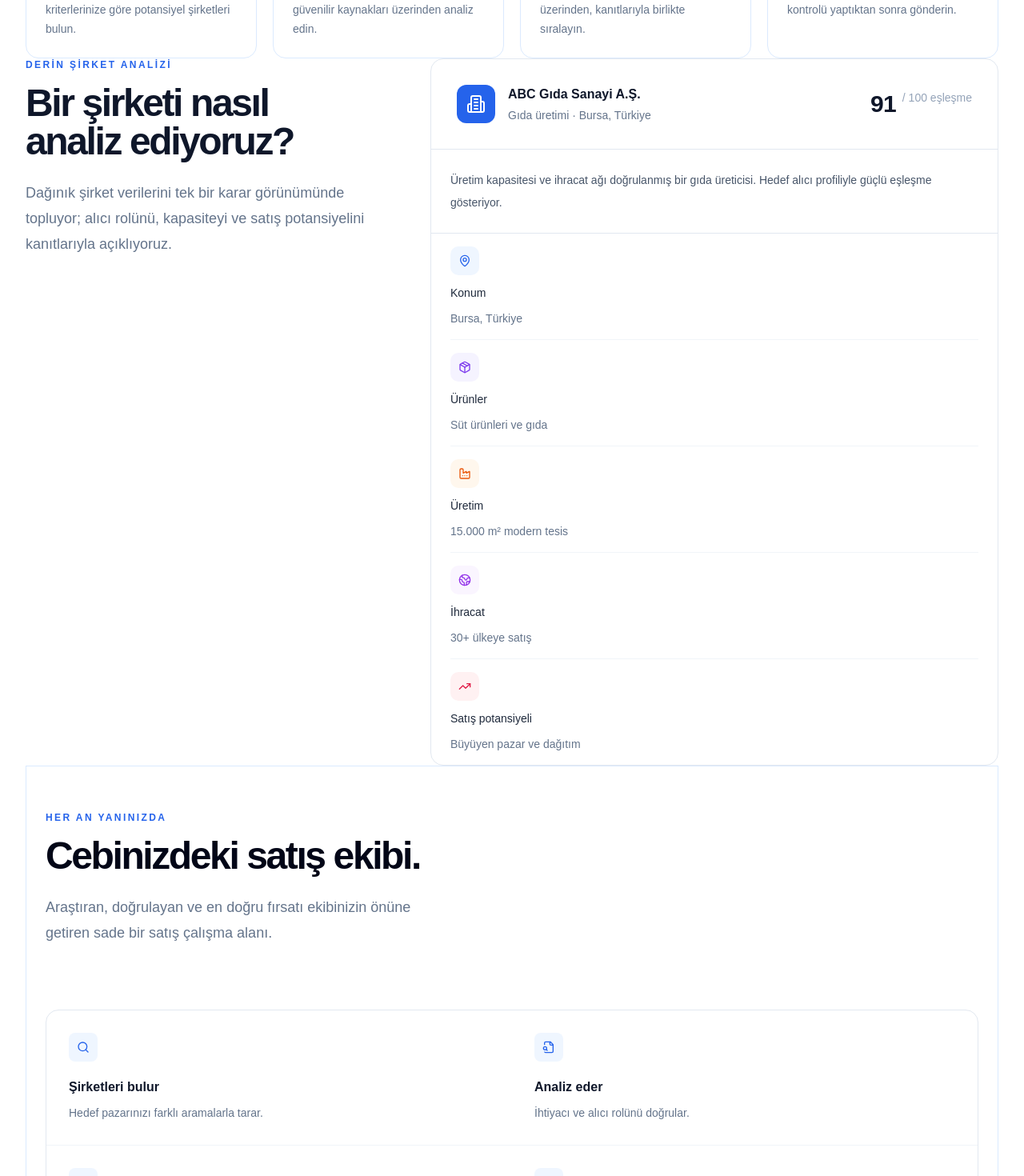
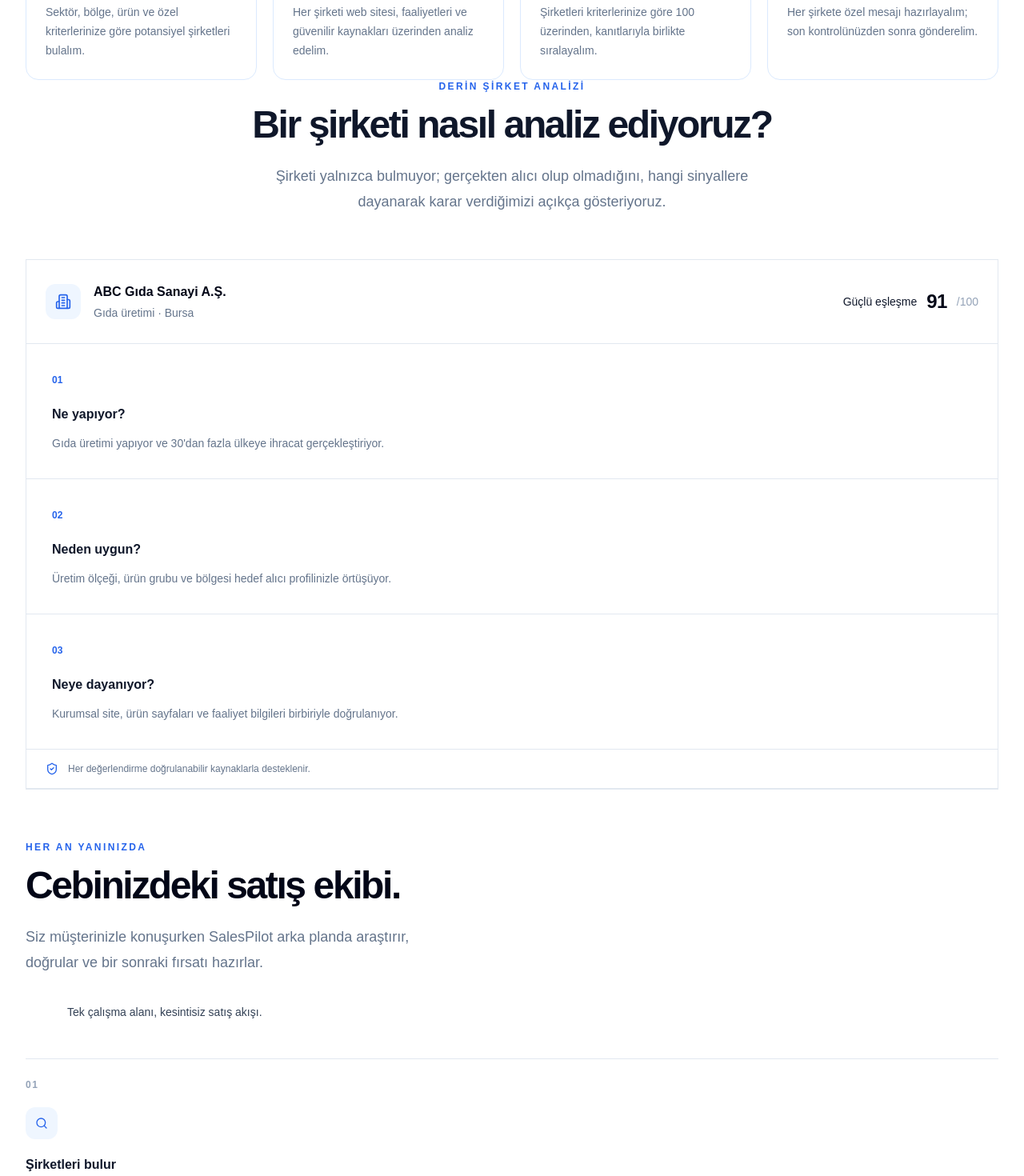
Before and after one commit to kerimelmalii/salespilot, a Next.js app: page / in a window 1280 px wide. Shown: the part 1260-2730 px from the top of the page at 80% size. Built offline with nearby package versions, Linux system fonts and the light colour scheme.

Commit message:
Simplify landing page product story

```diff
--- a/app/page.tsx
+++ b/app/page.tsx
@@ -858,8 +858,8 @@ export default function Home() {
           <div className="mb-6 inline-flex items-center gap-2 rounded-full border border-blue-900/10 bg-white px-3 py-1.5 text-xs font-medium text-blue-900 shadow-sm">
             <span className="h-2 w-2 rounded-full bg-blue-500" /> Yapay zekâ destekli B2B satış zekâsı
           </div>
-          <h1 className="max-w-3xl text-5xl font-semibold leading-[1.02] tracking-[-0.055em] sm:text-6xl lg:text-[76px]">
-            Daha çok şirket değil, <span className="text-[#2563eb]">doğru müşteri.</span>
+          <h1 className="max-w-3xl text-5xl font-semibold leading-[1.02] tracking-[-0.055em] sm:text-6xl lg:text-[72px]">
+            Ekibiniz araştırmaya değil, <span className="text-[#2563eb]">satışa zaman ayırsın.</span>
           </h1>
           <p className="mt-7 max-w-xl text-lg leading-8 text-slate-600">
             SalesPilot hedef pazarınızı tarar, gerçek alıcıları doğrular ve ekibinizin harekete geçebileceği nitelikli fırsatlara dönüştürür.
--- a/components/product-story.tsx
+++ b/components/product-story.tsx
@@ -1,32 +1,18 @@
 import {
   BarChart3,
   Building2,
-  CalendarDays,
-  Factory,
   FileSearch,
-  Globe2,
   Mail,
-  MapPin,
-  Package,
   Search,
   Send,
-  TrendingUp,
-  UsersRound,
+  ShieldCheck,
 } from "lucide-react";
 
 const steps = [
-  { number: "01", icon: Search, title: "Tara", text: "Sektör, bölge, ürün ve özel kriterlerinize göre potansiyel şirketleri bulun." },
-  { number: "02", icon: FileSearch, title: "Araştır", text: "Her şirketi web sitesi, faaliyetleri ve güvenilir kaynakları üzerinden analiz edin." },
-  { number: "03", icon: BarChart3, title: "Puanla", text: "Şirketleri kriterlerinize göre 100 üzerinden, kanıtlarıyla birlikte sıralayın." },
-  { number: "04", icon: Mail, title: "İletişime geç", text: "Her şirkete özel mesajı hazırlayın; son kontrolü yaptıktan sonra gönderin." },
-];
-
-const analysisSignals = [
-  { icon: MapPin, title: "Konum", text: "Bursa, Türkiye", tone: "blue" },
-  { icon: Package, title: "Ürünler", text: "Süt ürünleri ve gıda", tone: "purple" },
-  { icon: Factory, title: "Üretim", text: "15.000 m² modern tesis", tone: "orange" },
-  { icon: Globe2, title: "İhracat", text: "30+ ülkeye satış", tone: "violet" },
-  { icon: TrendingUp, title: "Satış potansiyeli", text: "Büyüyen pazar ve dağıtım", tone: "rose" },
+  { number: "01", icon: Search, title: "Tarayalım", text: "Sektör, bölge, ürün ve özel kriterlerinize göre potansiyel şirketleri bulalım." },
+  { number: "02", icon: FileSearch, title: "Araştıralım", text: "Her şirketi web sitesi, faaliyetleri ve güvenilir kaynakları üzerinden analiz edelim." },
+  { number: "03", icon: BarChart3, title: "Puanlayalım", text: "Şirketleri kriterlerinize göre 100 üzerinden, kanıtlarıyla birlikte sıralayalım." },
+  { number: "04", icon: Mail, title: "İletişime geçelim", text: "Her şirkete özel mesajı hazırlayalım; son kontrolünüzden sonra gönderelim." },
 ];
 
 const assistantFeatures = [
@@ -55,55 +41,49 @@ export function ProductStory() {
         </div>
       </section>
 
-      <section className="grid items-start gap-12 lg:grid-cols-[.75fr_1.25fr] lg:gap-20">
-        <div className="lg:pt-8">
+      <section>
+        <div className="mx-auto max-w-3xl text-center">
           <p className="text-xs font-semibold uppercase tracking-[.2em] text-blue-600">Derin şirket analizi</p>
           <h2 className="mt-4 text-4xl font-semibold tracking-[-.05em] sm:text-5xl">Bir şirketi nasıl analiz ediyoruz?</h2>
-          <p className="mt-6 max-w-lg text-lg leading-8 text-slate-500">Dağınık şirket verilerini tek bir karar görünümünde topluyor; alıcı rolünü, kapasiteyi ve satış potansiyelini kanıtlarıyla açıklıyoruz.</p>
+          <p className="mx-auto mt-6 max-w-2xl text-lg leading-8 text-slate-500">Şirketi yalnızca bulmuyor; gerçekten alıcı olup olmadığını, hangi sinyallere dayanarak karar verdiğimizi açıkça gösteriyoruz.</p>
         </div>
-        <div className="overflow-hidden rounded-2xl border border-slate-200 bg-white shadow-[0_28px_80px_-56px_rgba(37,99,235,.5)]">
-          <div className="flex flex-col gap-5 border-b border-slate-200 p-6 sm:flex-row sm:items-center sm:justify-between sm:p-8">
+        <div className="mt-14 overflow-hidden rounded-[1.75rem] border border-slate-200 bg-white shadow-[0_30px_90px_-65px_rgba(15,23,42,.45)]">
+          <div className="flex flex-col gap-6 px-6 py-7 sm:flex-row sm:items-center sm:justify-between sm:px-9">
             <div className="flex items-center gap-4">
-              <span className="grid h-12 w-12 shrink-0 place-items-center rounded-xl bg-blue-600 text-white"><Building2 className="h-6 w-6"/></span>
-              <div><h3 className="font-semibold text-slate-900">ABC Gıda Sanayi A.Ş.</h3><p className="mt-1 text-sm text-slate-500">Gıda üretimi · Bursa, Türkiye</p></div>
+              <span className="grid h-11 w-11 shrink-0 place-items-center rounded-xl bg-blue-50 text-blue-600"><Building2 className="h-5 w-5"/></span>
+              <div><h3 className="font-semibold text-slate-950">ABC Gıda Sanayi A.Ş.</h3><p className="mt-1 text-sm text-slate-500">Gıda üretimi · Bursa</p></div>
             </div>
-            <div className="flex items-baseline gap-2 sm:text-right"><strong className="text-3xl font-semibold tracking-tight text-emerald-600">91</strong><span className="text-sm text-slate-400">/ 100 eşleşme</span></div>
+            <div className="flex items-center gap-3"><span className="h-2 w-2 rounded-full bg-emerald-500"/><span className="text-sm font-medium text-emerald-700">Güçlü eşleşme</span><strong className="ml-2 text-2xl tracking-tight text-slate-950">91</strong><span className="text-sm text-slate-400">/100</span></div>
           </div>
-          <p className="px-6 py-6 text-sm leading-7 text-slate-600 sm:px-8">Üretim kapasitesi ve ihracat ağı doğrulanmış bir gıda üreticisi. Hedef alıcı profiliyle güçlü eşleşme gösteriyor.</p>
-          <div className="border-t border-slate-200 px-6 sm:px-8">
-            {analysisSignals.map(({icon: Icon, title, text, tone}) => (
-              <div key={title} className="grid grid-cols-[2.5rem_1fr] items-center gap-3 border-b border-slate-100 py-4 last:border-0 sm:grid-cols-[2.5rem_10rem_1fr]">
-                <span className={`analysis-tone analysis-tone-${tone}`}><Icon className="h-4 w-4"/></span>
-                <h4 className="text-sm font-medium text-slate-800">{title}</h4>
-                <p className="col-start-2 text-sm text-slate-500 sm:col-start-auto sm:text-right">{text}</p>
+          <div className="grid border-t border-slate-200 md:grid-cols-3">
+            {[["01", "Ne yapıyor?", "Gıda üretimi yapıyor ve 30'dan fazla ülkeye ihracat gerçekleştiriyor."], ["02", "Neden uygun?", "Üretim ölçeği, ürün grubu ve bölgesi hedef alıcı profilinizle örtüşüyor."], ["03", "Neye dayanıyor?", "Kurumsal site, ürün sayfaları ve faaliyet bilgileri birbiriyle doğrulanıyor."]].map(([number, title, text], index) => (
+              <div key={number} className={`p-6 sm:p-8 ${index < 2 ? "border-b border-slate-200 md:border-b-0 md:border-r" : ""}`}>
+                <span className="text-xs font-semibold tracking-[.14em] text-blue-600">{number}</span>
+                <h4 className="mt-5 font-semibold text-slate-900">{title}</h4>
+                <p className="mt-3 text-sm leading-6 text-slate-500">{text}</p>
               </div>
             ))}
           </div>
+          <div className="flex items-center gap-3 border-t border-slate-200 bg-slate-50/70 px-6 py-4 text-xs text-slate-500 sm:px-9"><ShieldCheck className="h-4 w-4 text-blue-600"/> Her değerlendirme doğrulanabilir kaynaklarla desteklenir.</div>
         </div>
       </section>
 
-      <section className="grid items-center gap-12 rounded-[2rem] border border-blue-100 bg-[#f6f9ff] px-6 py-14 sm:px-10 lg:grid-cols-[.8fr_1.2fr] lg:gap-20 lg:p-14">
+      <section className="grid gap-12 border-y border-slate-200 py-16 lg:grid-cols-[.8fr_1.2fr] lg:items-center lg:gap-24 lg:py-20">
         <div>
           <p className="text-xs font-semibold uppercase tracking-[.2em] text-blue-600">Her an yanınızda</p>
           <h2 className="mt-4 text-4xl font-semibold tracking-[-.05em] text-slate-950 sm:text-5xl">Cebinizdeki satış ekibi.</h2>
-          <p className="mt-6 max-w-lg text-lg leading-8 text-slate-500">Araştıran, doğrulayan ve en doğru fırsatı ekibinizin önüne getiren sade bir satış çalışma alanı.</p>
+          <p className="mt-6 max-w-lg text-lg leading-8 text-slate-500">Siz müşterinizle konuşurken SalesPilot arka planda araştırır, doğrular ve bir sonraki fırsatı hazırlar.</p>
+          <div className="mt-9 flex items-center gap-3 text-sm font-medium text-slate-700"><span className="h-px w-10 bg-blue-600"/> Tek çalışma alanı, kesintisiz satış akışı.</div>
         </div>
-        <div className="overflow-hidden rounded-2xl border border-slate-200 bg-white shadow-[0_28px_80px_-56px_rgba(37,99,235,.5)]">
-          <div className="grid sm:grid-cols-2">
-            {assistantFeatures.map(({icon: Icon, title, text}, index) => (
-              <article key={title} className={`p-6 sm:p-7 ${index < 2 ? "border-b border-slate-100" : ""} ${index % 2 === 0 ? "sm:border-r" : ""}`}>
-                <span className="grid h-9 w-9 place-items-center rounded-lg bg-blue-50 text-blue-600"><Icon className="h-4 w-4"/></span>
-                <h3 className="mt-5 font-semibold text-slate-900">{title}</h3>
-                <p className="mt-2 text-sm leading-6 text-slate-500">{text}</p>
-              </article>
-            ))}
-          </div>
-          <div className="grid grid-cols-1 border-t border-slate-200 bg-slate-50/70 sm:grid-cols-3">
-            {[[Building2, "1.248", "Potansiyel şirket"], [TrendingUp, "312", "Yüksek skorlu lead"], [CalendarDays, "24", "Planlanan görüşme"]].map(([MetricIcon, value, label], index) => {
-              const Icon = MetricIcon as typeof Building2;
-              return <div key={String(label)} className={`p-5 ${index < 2 ? "border-b border-slate-200 sm:border-b-0 sm:border-r" : ""}`}><Icon className="h-4 w-4 text-blue-600"/><strong className="mt-3 block text-2xl text-slate-950">{String(value)}</strong><span className="text-xs text-slate-500">{String(label)}</span></div>;
-            })}
-          </div>
+        <div className="divide-y divide-slate-200 border-y border-slate-200">
+          {assistantFeatures.map(({icon: Icon, title, text}, index) => (
+            <article key={title} className="grid grid-cols-[2.5rem_1fr] gap-4 py-6 sm:grid-cols-[2.5rem_2.5rem_11rem_1fr] sm:items-center sm:gap-5">
+              <span className="text-xs font-semibold tracking-[.12em] text-slate-400">0{index + 1}</span>
+              <span className="grid h-10 w-10 place-items-center rounded-xl bg-blue-50 text-blue-600"><Icon className="h-4 w-4"/></span>
+              <h3 className="col-start-2 font-semibold text-slate-900 sm:col-start-auto">{title}</h3>
+              <p className="col-start-2 text-sm leading-6 text-slate-500 sm:col-start-auto">{text}</p>
+            </article>
+          ))}
         </div>
       </section>
     </div>
```
